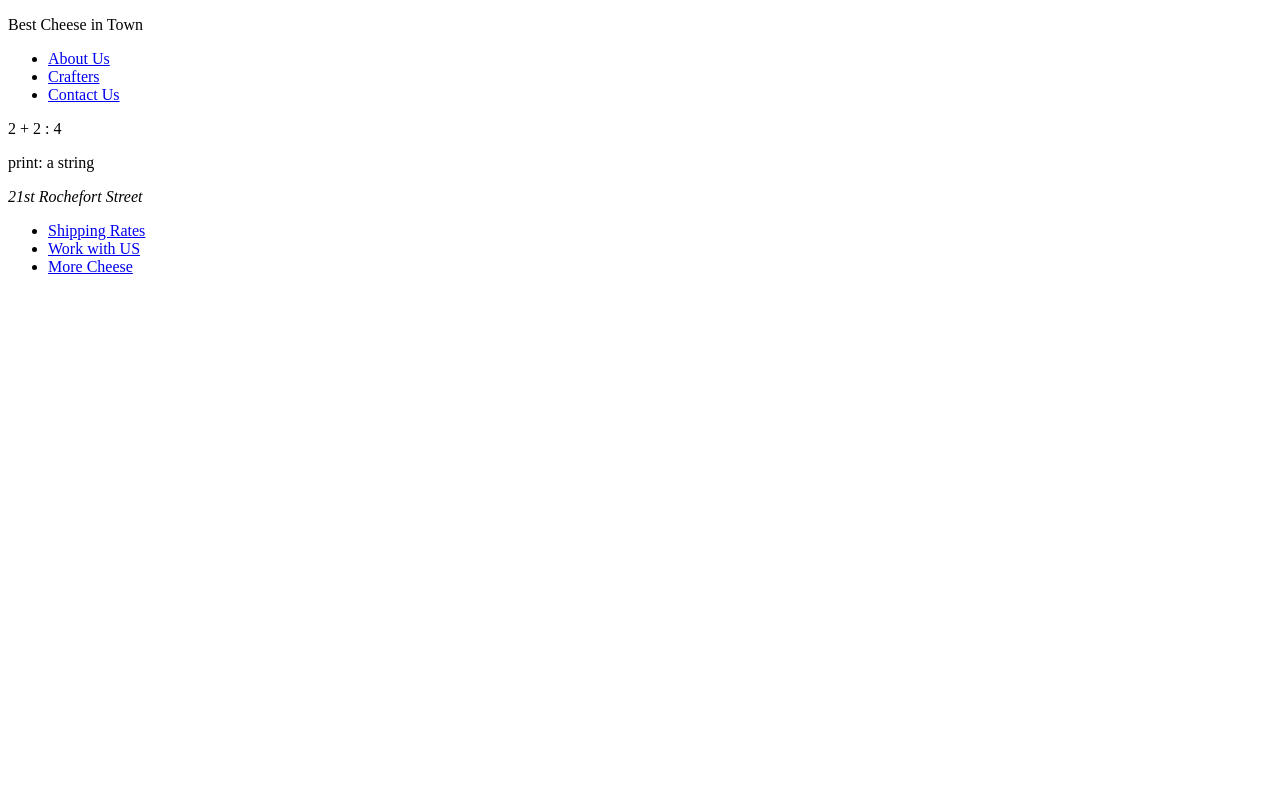
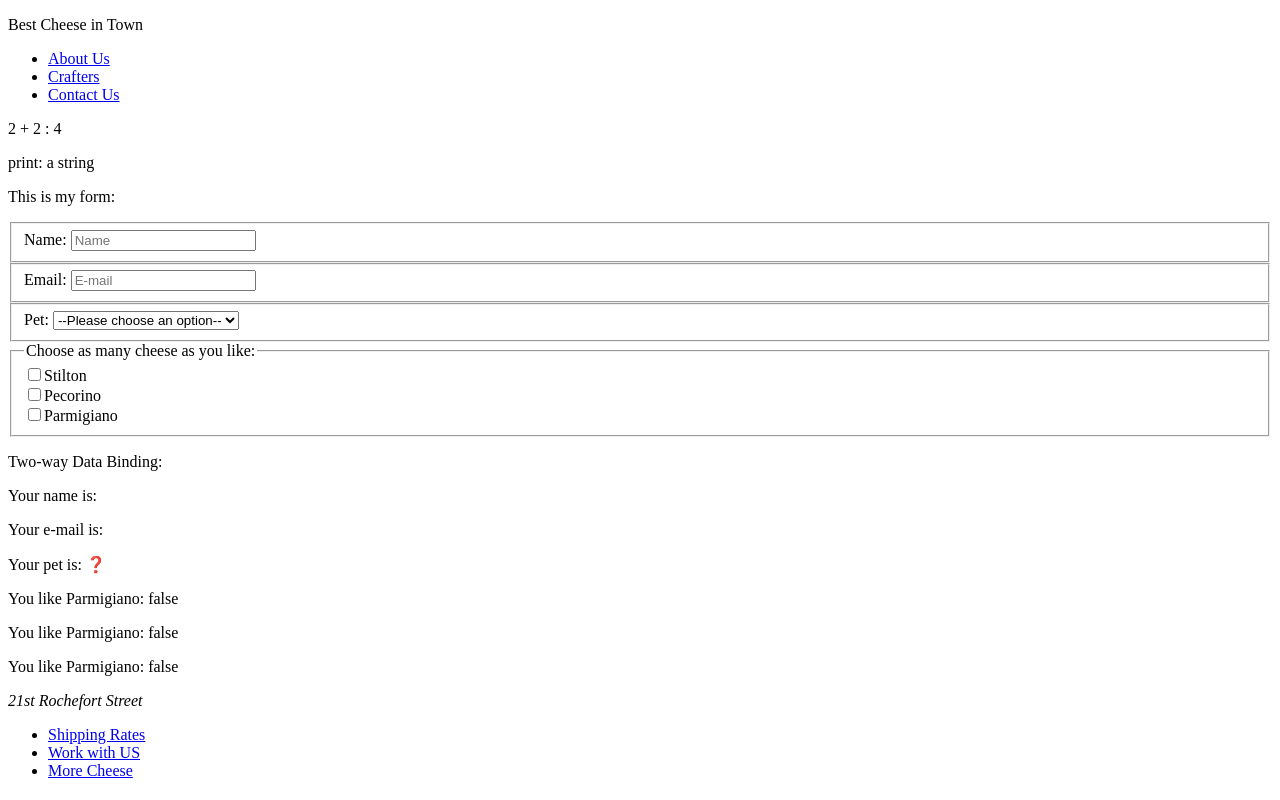
Before and after one commit to evagapi/w9d1-lab-vue-basics-evagapi, a Vue app: page / in a window 1280 px wide. Built offline with nearby package versions, Linux system fonts and the light colour scheme.

Commit message:
feat: add form component

```diff
--- a/src/App.vue
+++ b/src/App.vue
@@ -2,18 +2,21 @@
   <NavigationBar></NavigationBar>
   <p>2 + 2 : {{ 2 + 2 }}</p>
   <p>print: {{ print() }}</p>
+  <Form></Form>
   <Footer></Footer>
 </template>
 
 <script>
 import NavigationBar from "./components/NavigationBar.vue";
 import Footer from "./components/Footer.vue";
+import Form from "./components/Form.vue";
 
 export default {
   name: "App",
   components: {
     NavigationBar,
     Footer,
+    Form,
   },
   methods: {
     print() {
--- /dev/null
+++ b/src/components/Form.vue
@@ -0,0 +1,92 @@
+<template>
+  <div>
+    <p>This is my form:</p>
+    <form action="post">
+      <fieldset>
+        <label for="name">Name: </label>
+        <input
+          type="text"
+          v-model="name"
+          name="name"
+          id="name"
+          placeholder="Name"
+        />
+      </fieldset>
+      <fieldset>
+        <label for="email"> Email: </label>
+        <input
+          type="email"
+          v-model="email"
+          name="email"
+          id="email"
+          placeholder="E-mail"
+        />
+      </fieldset>
+      <fieldset>
+        <label for="pet-select">Pet: </label>
+        <select name="pet" id="pet-select" v-model="pet">
+          <option value="❓">--Please choose an option--</option>
+          <option value="🐶">Dog</option>
+          <option value="🐱">Cat</option>
+          <option value="🐹">Hamster</option>
+          <option value="🦜">Parrot</option>
+          <option value="🐍">Snake</option>
+          <option value="🐠">Fish</option>
+        </select>
+      </fieldset>
+      <fieldset>
+        <legend>Choose as many cheese as you like:</legend>
+        <div>
+          <input
+            type="checkbox"
+            id="stilton"
+            name="stilton"
+            v-model="stilton"
+          />
+          <label for="stilton">Stilton</label>
+        </div>
+        <div>
+          <input
+            type="checkbox"
+            id="pecorino"
+            name="pecorino"
+            v-model="pecorino"
+          />
+          <label for="pecorino">Pecorino</label>
+        </div>
+        <div>
+          <input
+            type="checkbox"
+            name="parmigiano"
+            id="parmigiano"
+            v-model="parmigiano"
+          />
+          <label for="parmigiano">Parmigiano</label>
+        </div>
+      </fieldset>
+    </form>
+    <div>
+      <p>Two-way Data Binding:</p>
+      <p>Your name is: {{ name }}</p>
+      <p>Your e-mail is: {{ email }}</p>
+      <p>Your pet is: {{ pet }}</p>
+      <p>You like Parmigiano: {{ stilton }}</p>
+      <p>You like Parmigiano: {{ pecorino }}</p>
+      <p>You like Parmigiano: {{ parmigiano }}</p>
+    </div>
+  </div>
+</template>
+<script>
+export default {
+  data() {
+    return {
+      name: null,
+      email: null,
+      pet: "❓",
+      stilton: false,
+      pecorino: false,
+      parmigiano: false,
+    };
+  },
+};
+</script>
```
